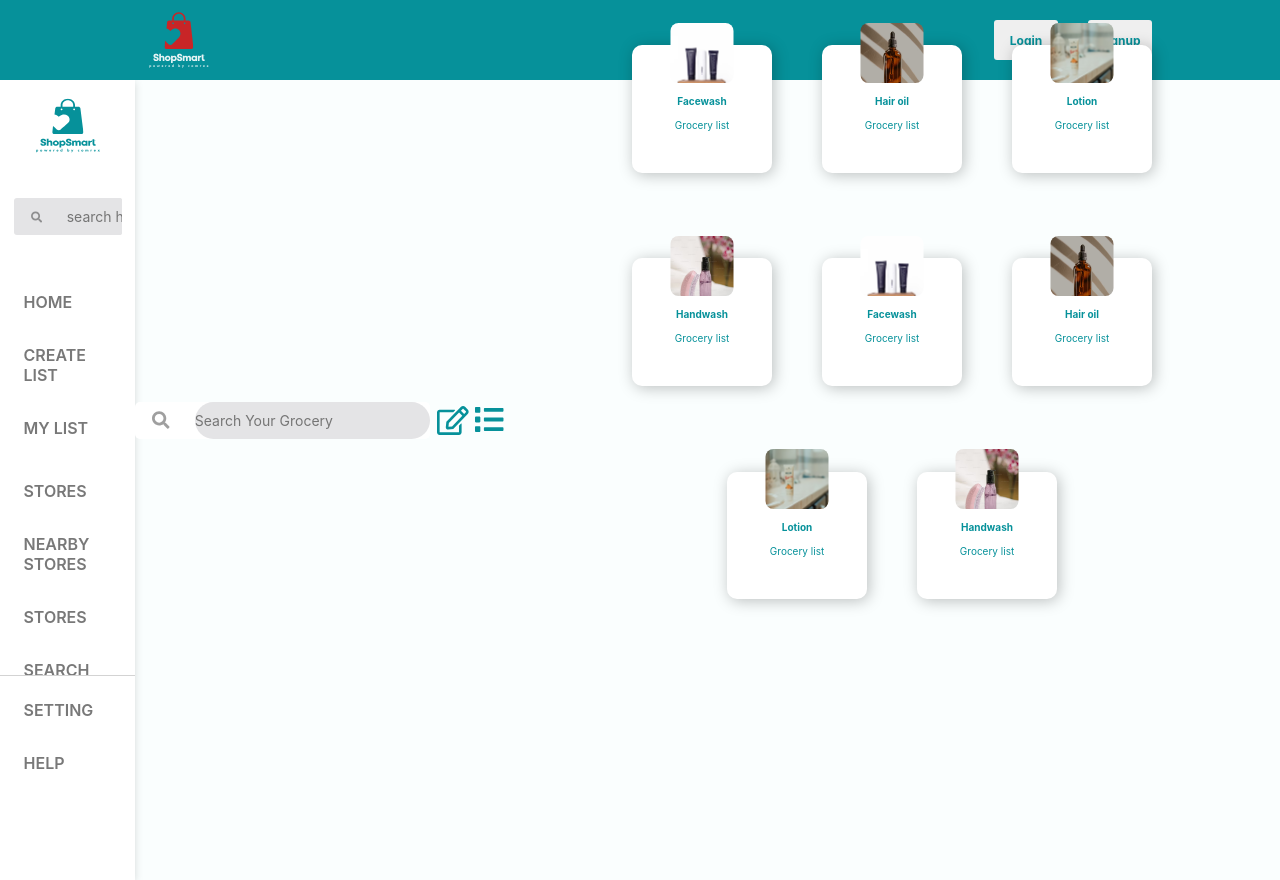
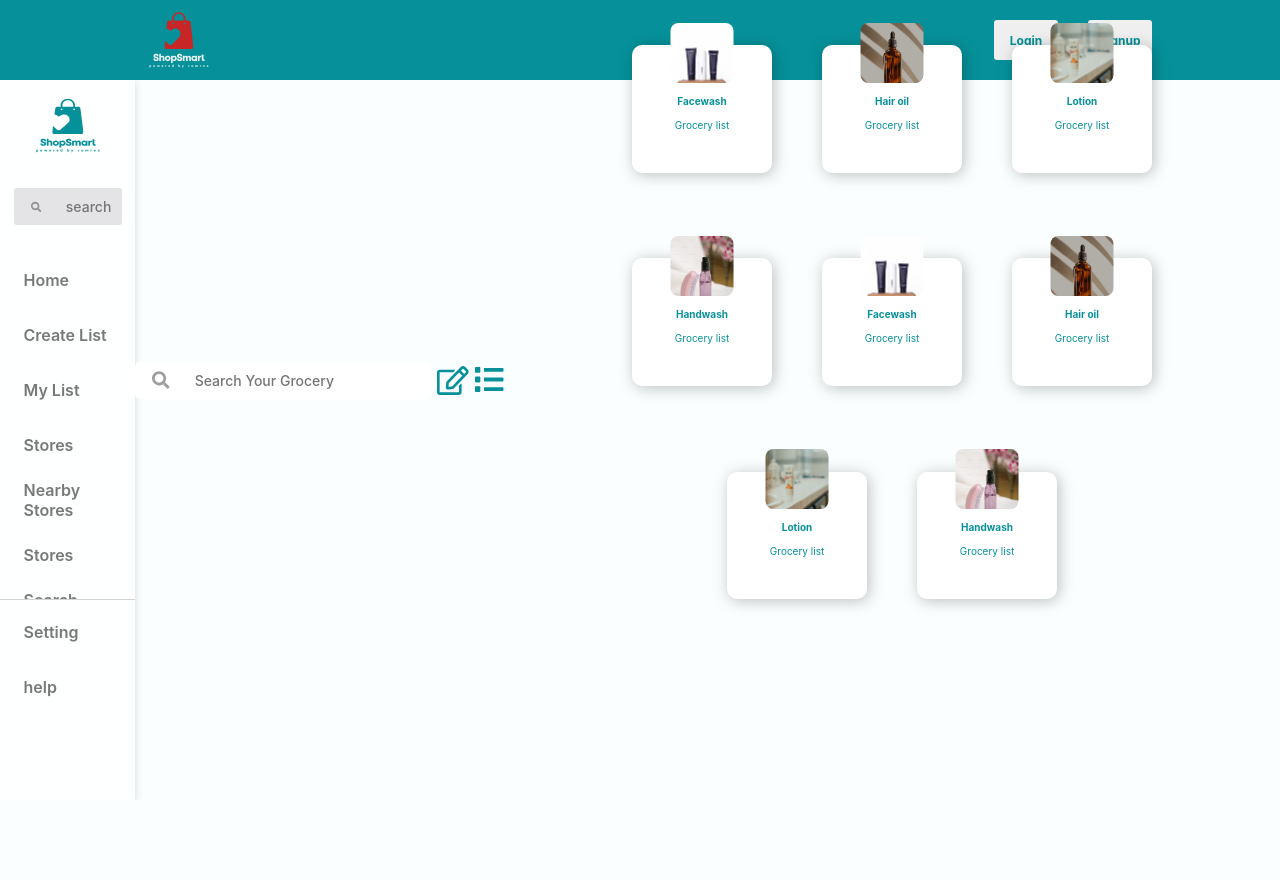
Before and after one commit to COMREX/shopSmart, a React (Create React App) app: page /grocery-list in a window 1280 px wide. After the commit the page ends 800 px from the top, so only its background shows below. Built offline with nearby package versions, Linux system fonts and the light colour scheme.

Commit message:
some changes in sidebar components

```diff
--- a/src/App.js
+++ b/src/App.js
@@ -42,8 +42,8 @@ function App() {
             //   "@media(max-width: 768px)": { display: "none" },
             // }}
             >
-              {/* <Header /> */}
               <Sidebar />
+              <Header />
               <Routes>
                 <Route path="/home" Component={HomePage} />
                 <Route path="/monthly-inventory" Component={MonthlyInventory} />
--- a/src/components/sidebar/sidebar.js
+++ b/src/components/sidebar/sidebar.js
@@ -42,7 +42,7 @@ const Sidebar = () => {
       </SidebarList>
       <HorizontalLine />
       <SettingList>
-        <Ul>
+        <Ul style={{ gap: "0.5rem" }}>
           <Li>Setting</Li>
           <Li>help</Li>
         </Ul>
--- a/src/components/sidebar/sidebar.styles.js
+++ b/src/components/sidebar/sidebar.styles.js
@@ -1,10 +1,10 @@
 import { styled } from "styled-components";
 
 export const SidebarWrapper = styled.div`
-  height: 100vh;
+  height: 90vh;
   width: 22vw;
   margin-top: 10vh;
-  background-color: white;
+  background: rgba(255, 255, 255, 0.88);
   box-shadow: rgba(0, 0, 0, 0.15) 0px 2px 8px;
 
   @media (max-width: ${({ theme }) => theme.breakpoints.md}) {
@@ -20,12 +20,13 @@ export const SidebarLogo = styled.img`
 export const LogoInputWrapper = styled.div`
   display: flex;
   flex-direction: column;
-  row-gap: 4.5rem;
+  row-gap: 3.5rem;
   align-items: center;
-  margin-bottom: 4rem;
+  margin-bottom: 3rem;
 `;
 export const SidebarList = styled.div`
-  height: 50vh;
+  height: 43vh;
+  /* height: 26rem; */
   width: 100%;
   overflow: auto;
 `;
@@ -35,26 +36,28 @@ export const HorizontalLine = styled.div`
 export const Ul = styled.ul`
   display: flex;
   flex-direction: column;
-  margin-bottom: 1rem;
+  margin-bottom: 0.5rem;
   align-items: center;
   justify-content: center;
 `;
 export const Li = styled.li`
-  background-color: ${({ isActive }) => (isActive ? "skyblue" : "transparent")};
+  background-color: ${({ theme, isActive }) =>
+    isActive ? theme.color.primaryDisabled : "transparent"};
   padding-left: 1rem;
   width: 80%;
-  height: 5.3rem;
+  height: 5rem;
+  border-radius: 0.4rem;
   display: flex;
   align-items: center;
   color: rgba(0, 0, 0, 0.53);
   font-size: ${({ theme }) => theme.typography.fontSize.sm};
   font-style: normal;
   font-weight: calc(${({ theme }) => theme.typography.fontWeight.medium} + 100);
-  text-transform: uppercase;
+  /* text-transform: uppercase; */
   cursor: pointer;
   transition: background-color 0.6s ease-in-out;
   &:hover {
-    background-color: skyblue;
+    background-color: ${({ theme }) => theme.color.primaryDisabled};
   }
 `;
 
--- a/src/components/utils/search-input/searchInput.styles.js
+++ b/src/components/utils/search-input/searchInput.styles.js
@@ -50,13 +50,8 @@ export const SearchInputStyled = styled.input`
     borderRadius || theme.spacing.xxl};
   border: none;
   outline: none;
-<<<<<<< HEAD
   padding-right: 1rem;
   @media (max-width: 620px) {
-=======
-  padding: 1rem;
-  /* @media (max-width: 620px) {
->>>>>>> a3ef60410eda20a1c82eb8b300688a5f5354c6a0
     width: 75%;
   }
   @media (max-width: 480px) {
@@ -64,7 +59,7 @@ export const SearchInputStyled = styled.input`
   }
   @media (max-width: 427px) {
     width: 65%;
-  } */
+  }
   @media (min-width: ${({ theme }) => theme.breakpoints.md}) {
     /* padding-right: 2rem; */
     /* width: ${(props) => props.width || "90%"}; */
```
